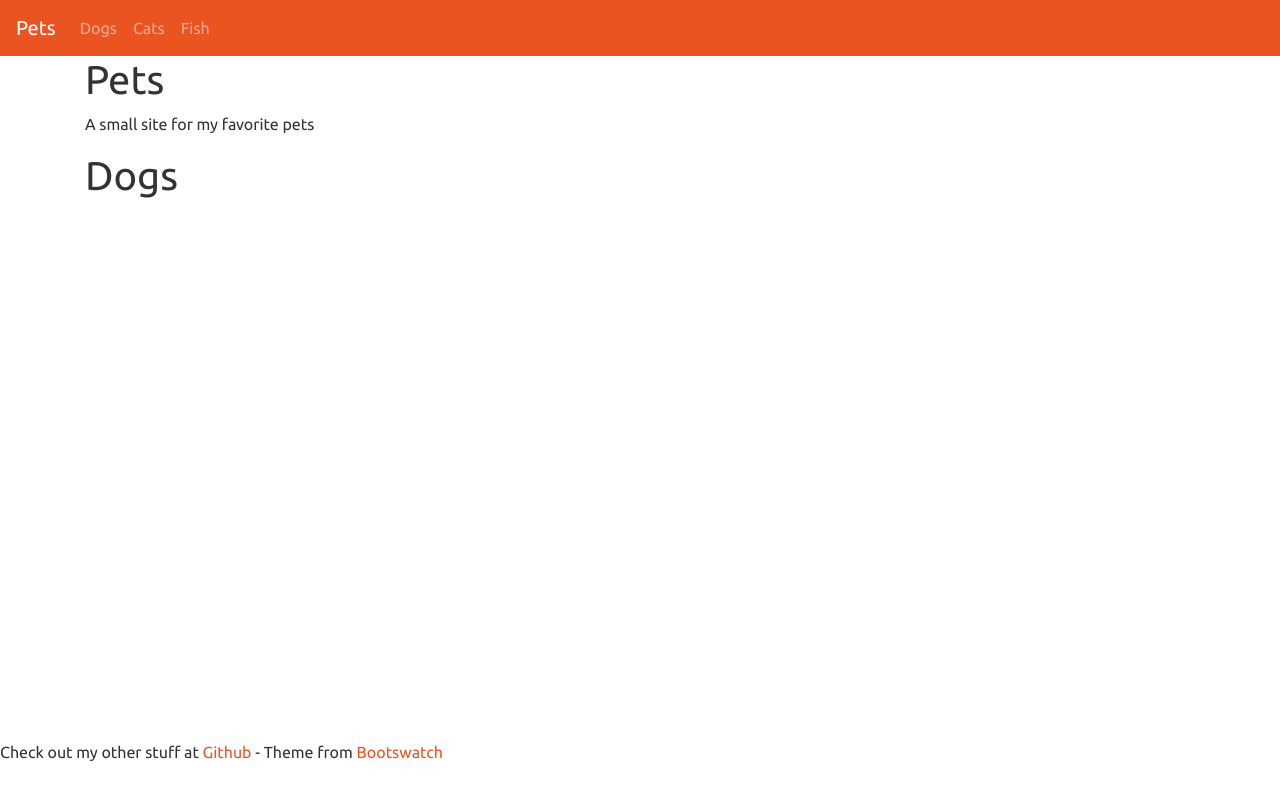
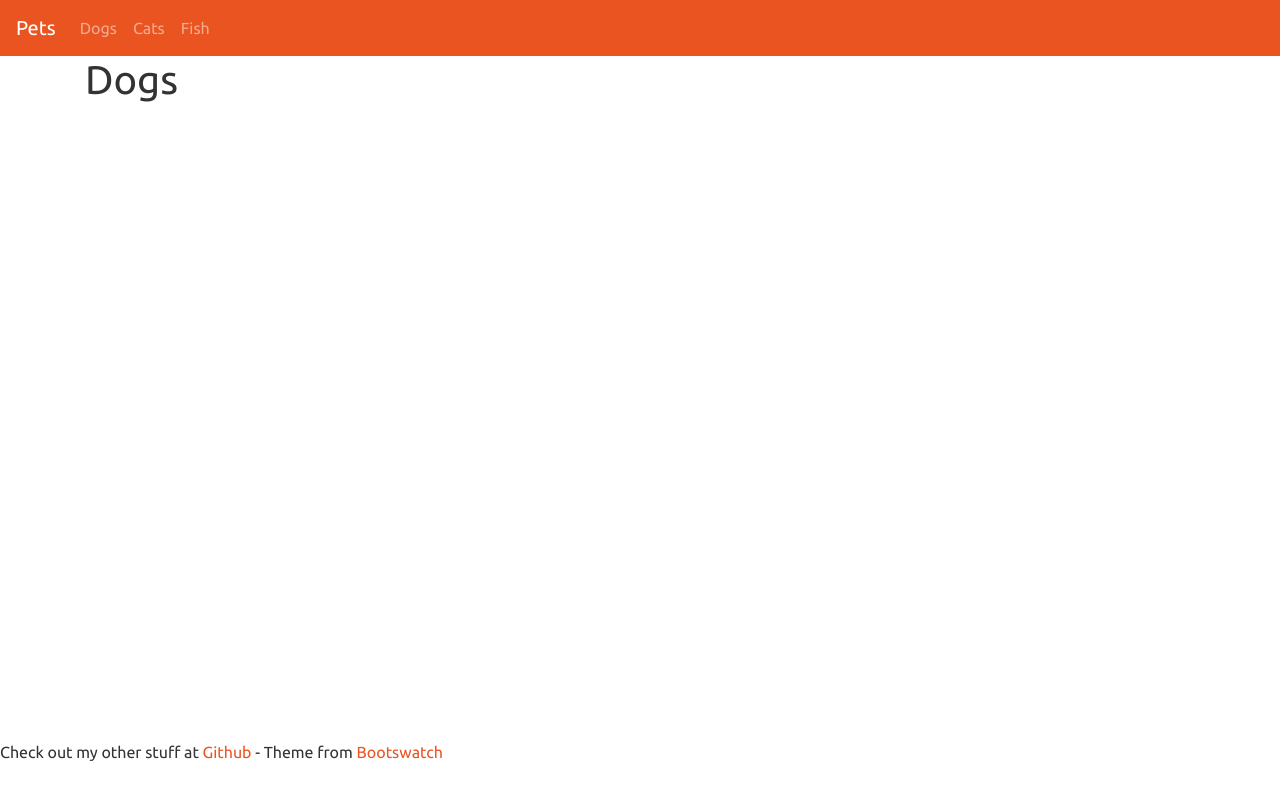
Before and after one commit to lalugue/pets-vue, a Vue app: page /pet/Dogs in a window 1280 px wide. Built offline with nearby package versions, Linux system fonts and the light colour scheme; some icons are missing.

Commit message:
move pets intro to AllPets

```diff
--- a/src/App.vue
+++ b/src/App.vue
@@ -42,11 +42,6 @@
     </div>
 
     <div class="container">
-      <h1>
-        Pets
-      </h1>
-      <p>A small site for my favorite pets</p>
-
       <router-view> </router-view>
     </div>
   </body>
--- a/src/components/AllPets.vue
+++ b/src/components/AllPets.vue
@@ -1,4 +1,7 @@
 <template>
+  <h1>Pets</h1>
+  <p>A small site for my favorite pets</p>
+
   <router-link :to="{ name: 'pet', params: { pet_name: 'dog' } }">
     <i class="orange fas fa-dog pets-large-icon grow"></i>
   </router-link>
```
